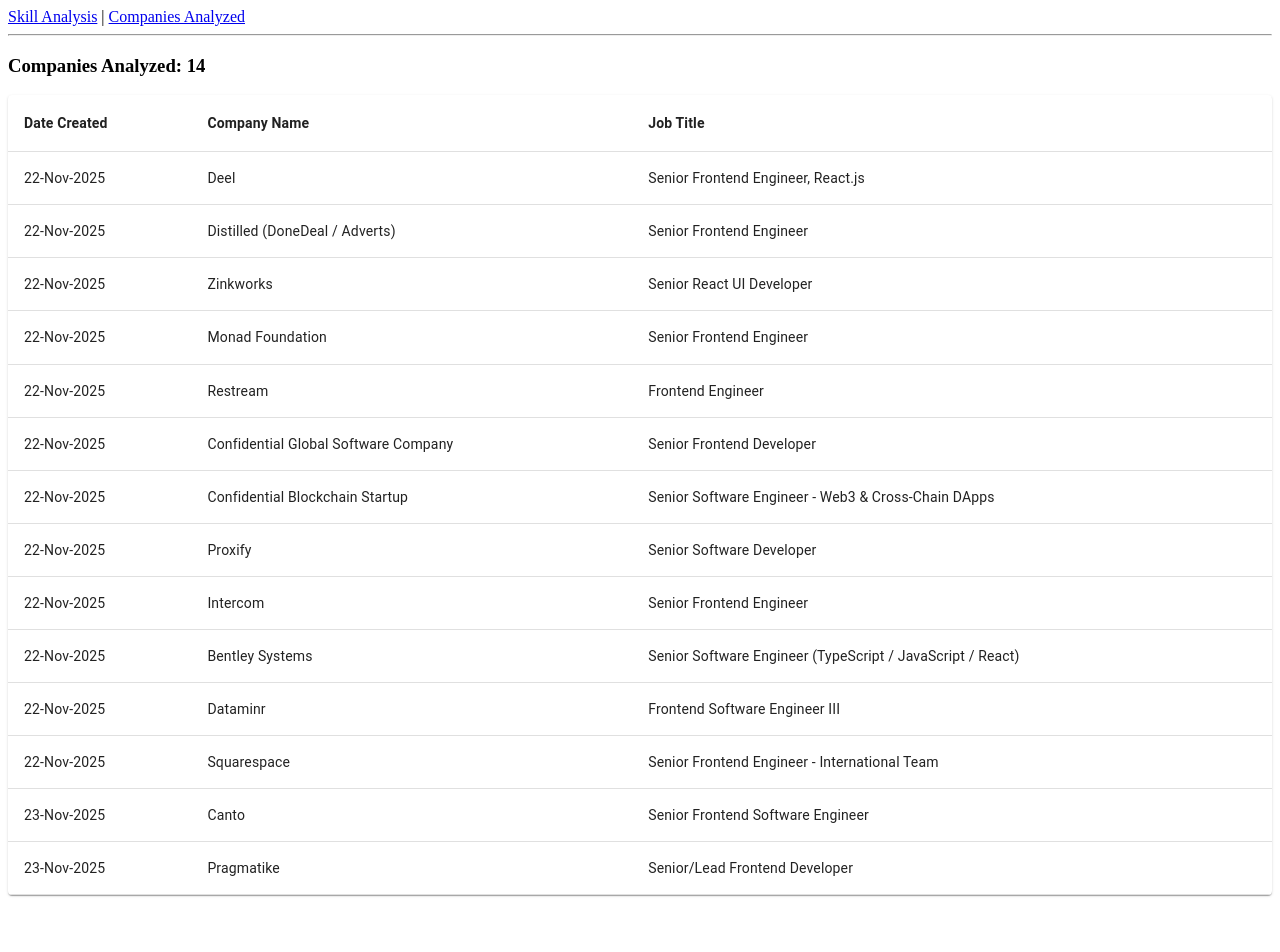
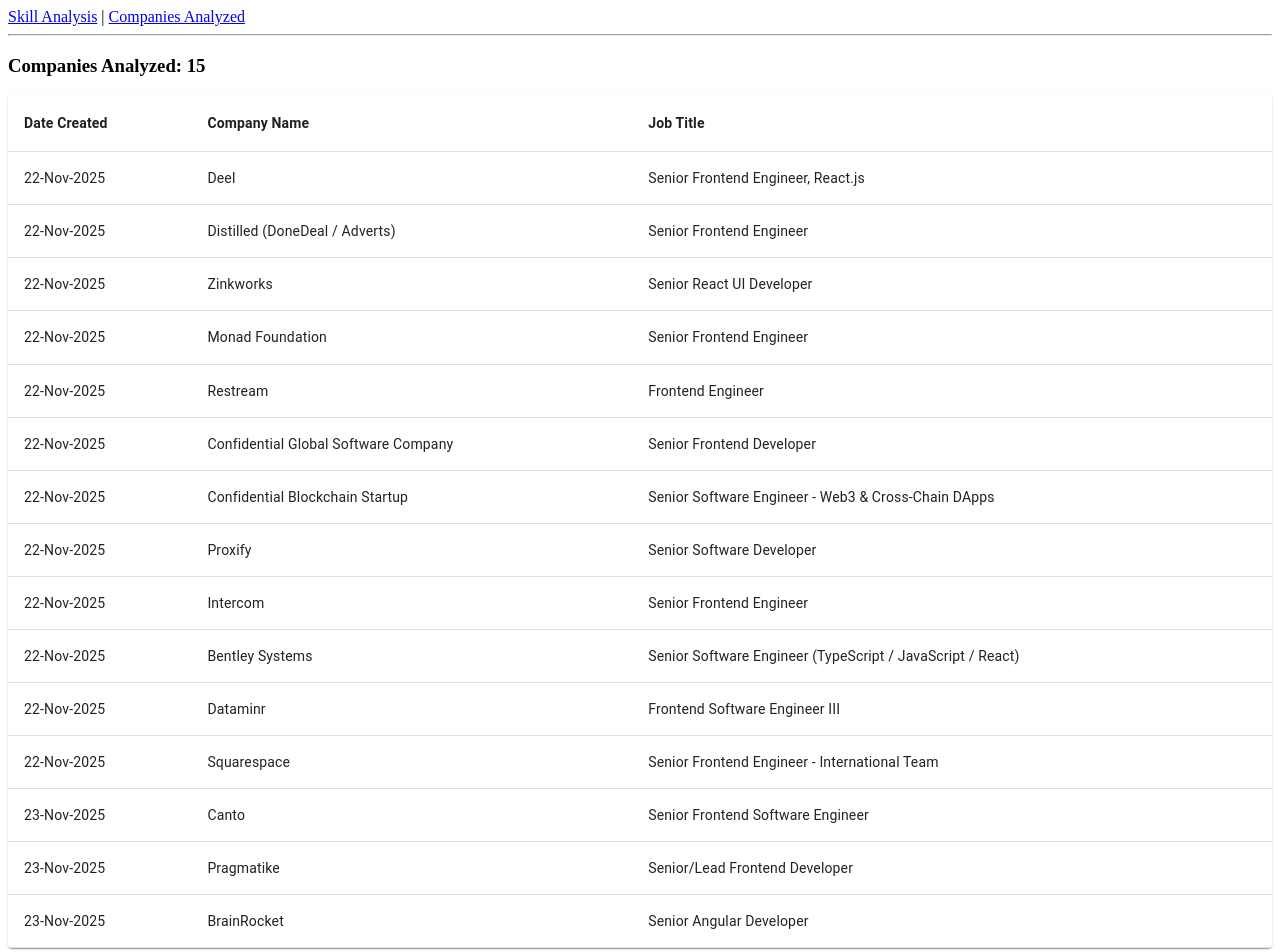
Before and after one commit to dmitrisanzharov/job-skills-app, a React (Create React App) app: page /companies-analyzed in a window 1280 px wide. Shown: the top 952 px of the page. Before the commit the page ends 903 px from the top, so only its background shows below. Built offline with nearby package versions, Linux system fonts and the light colour scheme.

Commit message:
all good

```diff
--- a/src/consts/hardSkills.ts
+++ b/src/consts/hardSkills.ts
@@ -94,11 +94,11 @@ export const hardSkills: HardAndSoftSkillsArray = [
     { mainName: 'accessibility', count: 0, subNames: ['accessibility', 'WCAG accessibility'] },
     { mainName: 'design patterns', count: 0, subNames: ['design patterns'] },
     { mainName: 'testing', count: 0, subNames: ['testing'] },
-    { mainName: 'frontend architecture', count: 0, subNames: ['frontend architecture'] },
+    { mainName: 'frontend architecture', count: 0, subNames: ['frontend architecture', 'client-side architecture'] },
     { mainName: 'git', count: 0, subNames: ['git'] },
     { mainName: 'jira', count: 0, subNames: ['jira'] },
     { mainName: 'confluence', count: 0, subNames: ['confluence'] },
-    { mainName: 'ui/ux', count: 0, subNames: ['ui/ux', 'UX best practices', 'UI/UX design'] },
+    { mainName: 'ui/ux', count: 0, subNames: ['ui/ux', 'UX best practices', 'UI/UX design', 'UX understanding'] },
     { mainName: 'no designer', count: 0, subNames: ['no designer', 'ui/ux design without ux support'] },
     { mainName: 'data-heavy interfaces', count: 0, subNames: ['data-heavy interfaces'] },
     { mainName: 'flutterflow', count: 0, subNames: ['flutterflow'] },
@@ -252,7 +252,21 @@ export const hardSkills: HardAndSoftSkillsArray = [
     { mainName: 'front-end tooling', count: 0, subNames: ['front-end tooling'] },
     { mainName: 'eslint', count: 0, subNames: ['eslint'] },
     { mainName: 'prettier', count: 0, subNames: ['prettier'] },
-    { mainName: 'micro frontend applications', count: 0, subNames: ['micro frontend applications'] }
+    { mainName: 'micro frontend applications', count: 0, subNames: ['micro frontend applications'] },
+    { mainName: 'angular 2', count: 0, subNames: ['angular 2', 'angular 2+', 'Angular 15'] },
+{ mainName: 'web development', count: 0, subNames: ['web development'] },
+{ mainName: 'testing frameworks', count: 0, subNames: ['testing frameworks'] },
+{ mainName: 'test runner frameworks', count: 0, subNames: ['test runner frameworks'] },
+{ mainName: 'grasp principles', count: 0, subNames: ['grasp principles'] },
+{ mainName: 'cross-browser compatibility', count: 0, subNames: ['cross-browser compatibility'] },
+{ mainName: 'npm', count: 0, subNames: ['npm', 'node package manager'] },
+{ mainName: 'linters', count: 0, subNames: ['linters'] },
+{ mainName: 'nx framework', count: 0, subNames: ['nx framework'] },
+{ mainName: 'typescript ast', count: 0, subNames: ['typescript ast', 'typescript abstract syntax tree'] },
+{ mainName: 'code modifiers', count: 0, subNames: ['code modifiers'] },
+{ mainName: 'gitlab', count: 0, subNames: ['gitlab'] },
+{ mainName: 'nginx', count: 0, subNames: ['nginx'] },
+
 
     //
     //
--- a/src/mainDb.ts
+++ b/src/mainDb.ts
@@ -647,5 +647,55 @@ export default <JobEntry[]>[
             'Teamwork',
             'Adaptability'
         ]
+    },
+    {
+        dateCreated: 1763919427667,
+        companyName: 'BrainRocket',
+        jobTitle: 'Senior Angular Developer',
+        workMode: 'On-site (Valencia, Spain)',
+        yearsOfExperience: 5,
+        bachelorDegree: false,
+        mastersDegree: false,
+        hardSkills: [
+            'Angular 2+',
+            'Angular 15',
+            'TypeScript',
+            'Web development',
+            'REST APIs',
+            'Jest',
+            'Testing frameworks',
+            'Test runner frameworks',
+            'SOLID principles',
+            'GRASP principles',
+            'Client-side architecture',
+            'Design patterns',
+            'Cross-browser compatibility',
+            'Performance optimization',
+            'Git',
+            'npm',
+            'Webpack',
+            'Babel',
+            'Linters',
+            'Nx framework',
+            'TypeScript AST',
+            'Code modifiers',
+            'GitLab',
+            'CI/CD',
+            'Docker',
+            'NGINX',
+            'Node.js',
+            'UX understanding'
+        ],
+        softSkills: [
+            'Problem-solving',
+            'Learning skills',
+            'Ability to work independently',
+            'Technical advice and mentorship',
+            'Task coordination',
+            'Communication',
+            'Attention to detail',
+            'Team collaboration',
+            'Strong product mindset'
+        ]
     }
 ];
--- a/src/pages/SkillAnalysis.tsx
+++ b/src/pages/SkillAnalysis.tsx
@@ -22,7 +22,6 @@ function SkillAnalysis() {
     console.log('render count', renderCount.current);
 
     const { finalObj, totalJobEntries, avgYears } = mainDbIteration(mainDb);
-    console.log('finalObj: ', finalObj);
     const hardSkillsFinal = finalObj.hardSkills.filter((hs) => hs.count > (totalJobEntries * 0.2)).sort((a, b) => b.count - a.count);
 
     if (renderCount.current === 2) {
@@ -39,12 +38,12 @@ function SkillAnalysis() {
             <h1>Job Skills Analysis</h1>
             <p>Total Job Entries: {totalJobEntries}</p>
             <p>Average Years of Experience: {avgYears.toFixed(0)}</p>
-            <p>Bachelor: {(finalObj.bachelorDegreeFinal / totalJobEntries * 100).toFixed(0)}%</p>
-            <p>Masters: {(finalObj.mastersDegreeFinal / totalJobEntries * 100).toFixed(0)}%</p>
+            <p>Bachelor: {finalObj.bachelorDegreeFinal} | {(finalObj.bachelorDegreeFinal / totalJobEntries * 100).toFixed(0)}%</p>
+            <p>Masters: {finalObj.mastersDegreeFinal} | {(finalObj.mastersDegreeFinal / totalJobEntries * 100).toFixed(0)}%</p>
             <ul>
-                <li>Remote: {((finalObj.remote / totalJobEntries) * 100).toFixed(0)}%</li>
-                <li>Hybrid: {((finalObj.hybrid / totalJobEntries) * 100).toFixed(0)}%</li>
-                <li>On-site: {((finalObj.onSite / totalJobEntries) * 100).toFixed(0)}%</li>
+                <li>Remote: {finalObj.remote} | {((finalObj.remote / totalJobEntries) * 100).toFixed(0)}%</li>
+                <li>Hybrid: {finalObj.hybrid} | {((finalObj.hybrid / totalJobEntries) * 100).toFixed(0)}%</li>
+                <li>On-site: {finalObj.onSite} | {((finalObj.onSite / totalJobEntries) * 100).toFixed(0)}%</li>
             </ul>
 
             {/* MAIN JSON */}
```
